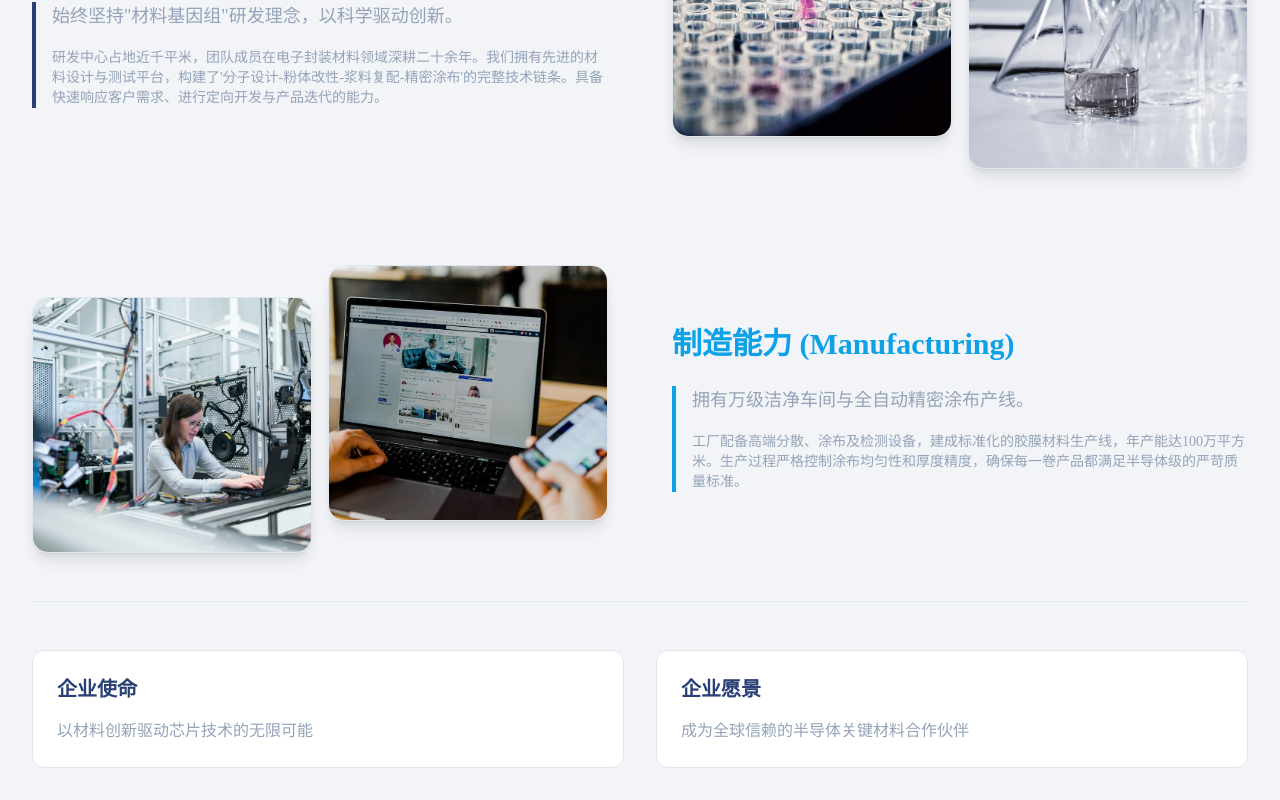
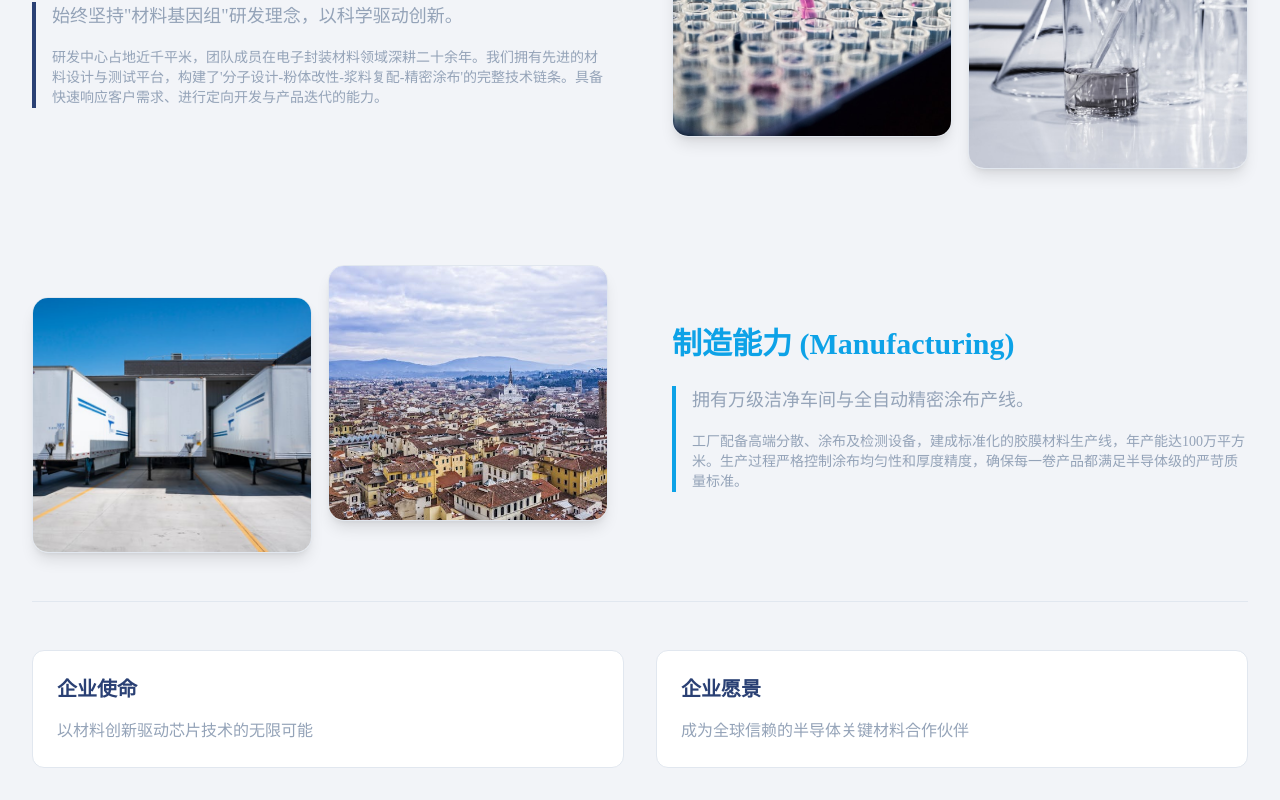
Before and after one commit to 01942/abf-material-website, a Next.js app: page /about in a window 1280 px wide. Shown: the part 642-1442 px from the top of the page. Built offline with nearby package versions, Linux system fonts and the light colour scheme.

Commit message:
Fix: Update Manufacturing images to specific Industrial Mixing and Coating Machinery photos

```diff
--- a/src/app/about/page.tsx
+++ b/src/app/about/page.tsx
@@ -69,11 +69,11 @@ export default async function AboutPage() {
                         <div className="order-2 md:order-1 grid grid-cols-2 gap-4">
                             <div className="relative h-48 md:h-64 bg-card rounded-2xl overflow-hidden shadow-lg border border-border mt-8">
                                 {/* eslint-disable-next-line @next/next/no-img-element */}
-                                <img src="/images/doc/final_mixing.jpg" alt="Compounding Workshop Environment" className="absolute inset-0 w-full h-full object-cover hover:scale-105 transition-transform duration-500" />
+                                <img src="/images/doc/mfg_mixing_battery.jpg" alt="Industrial Mixing Tanks" className="absolute inset-0 w-full h-full object-cover hover:scale-105 transition-transform duration-500" />
                             </div>
                             <div className="relative h-48 md:h-64 bg-card rounded-2xl overflow-hidden shadow-lg border border-border">
                                 {/* eslint-disable-next-line @next/next/no-img-element */}
-                                <img src="/images/doc/final_coating.jpg" alt="Precision Coating Line" className="absolute inset-0 w-full h-full object-cover hover:scale-105 transition-transform duration-500" />
+                                <img src="/images/doc/mfg_coating_battery.jpg" alt="Precision Coating Machinery" className="absolute inset-0 w-full h-full object-cover hover:scale-105 transition-transform duration-500" />
                             </div>
                         </div>
                         <div className="order-1 md:order-2 space-y-6">
```
Also changed, not shown: public/images/doc/mfg_coating_battery.jpg (added), public/images/doc/mfg_mixing_battery.jpg (added).
